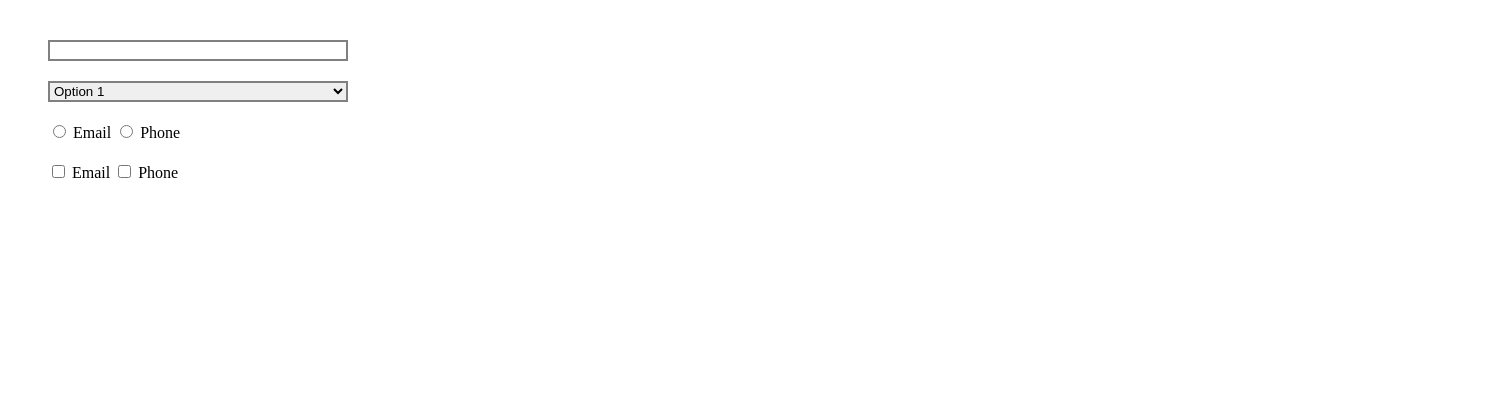
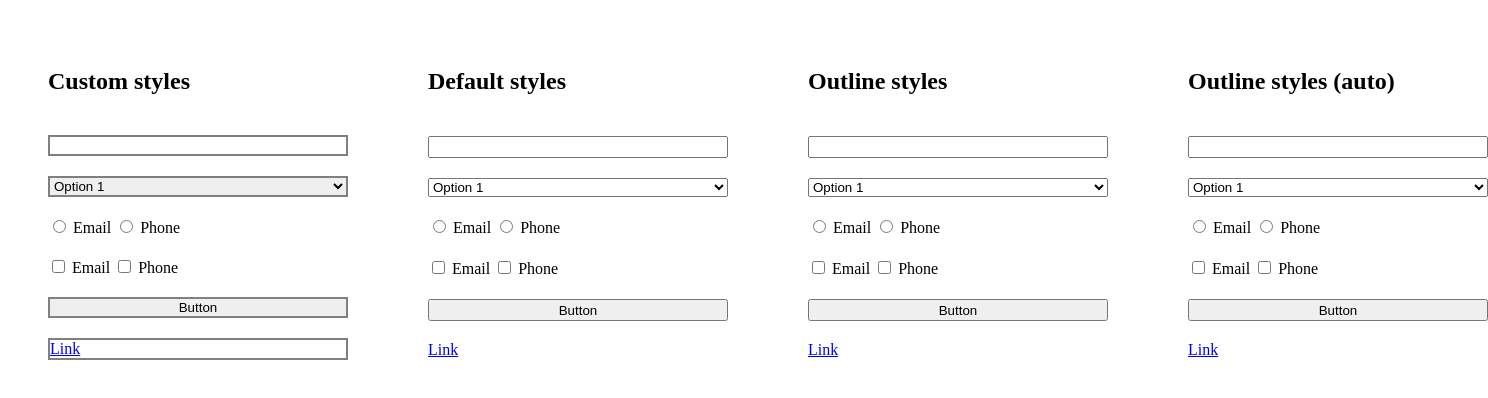
Before and after one commit to AlexanderShushunov/custom-controls-state, a plain HTML site: page index.html in a window 1280 px wide. Shown: the whole page, 1488 px wide, since content can reach past the window. Drawn offline with Linux system fonts and the light colour scheme.

Commit message:
Add cases with default style and styled outline

```diff
--- a/index.html
+++ b/index.html
@@ -3,51 +3,67 @@
 <head>
   <meta http-equiv="Content-Type" content="text/html; charset=utf-8">
   <style>
-    .wrapper {
+    .columns {
+      display: flex;
+    }
+
+    .case-wrapper {
       margin: 40px;
       display: grid;
       grid-template-columns: 300px;
       grid-row-gap: 20px;
     }
 
-    .indicate-state {
+    .custom-state {
       border: 2px solid gray;
       outline: none;
     }
 
-    .indicate-state:focus {
+    .custom-state:focus {
       box-shadow: 0 0 0 4px aqua;
     }
 
-    .indicate-state:hover {
+    .custom-state:hover {
       background-color: lightgoldenrodyellow;
     }
 
-    .indicate-state:active {
+    .custom-state:active {
       border-color: red;
     }
 
-    .indicate-state-checkable {
+    .custom-state-checkable {
       outline: none;
     }
 
-    .indicate-state-checkable:focus {
+    .custom-state-checkable:focus {
       box-shadow: 0 0 0 4px aqua;
     }
 
-    .indicate-state-checkable:hover {
+    .custom-state-checkable:hover {
       height: 20px;
       width: 20px;
     }
 
-    .indicate-state-checkable:active {
+    .custom-state-checkable:active {
       transform: scaleX(0.5);
+    }
+
+    .custom-outline:focus {
+      outline: 2px blue solid;
+      outline-offset: 2px;
+    }
+
+    .custom-outline--auto:focus {
+      outline: 2px blue auto;
+      outline-offset: 4px;
     }
   </style>
 </head>
-<div class="wrapper">
-  <input class="indicate-state">
-  <select class="indicate-state">
+<div class="columns">
+  <div class="case-wrapper">
+    <h2>Custom styles</h2>
+    <input class="custom-state">
+    <select class="custom-state">
       <option>Option 1</option>
       <option>Option 2</option>
       <option>Option 3</option>
@@ -55,23 +71,125 @@
     </select>
     <div>
       <label>
-      <input class="indicate-state-checkable" type="radio" name="contact">
+        <input class="custom-state-checkable" type="radio" name="contact">
         Email
       </label>
       <label>
-      <input class="indicate-state-checkable" type="radio" name="contact">
+        <input class="custom-state-checkable" type="radio" name="contact">
         Phone
       </label>
     </div>
     <div>
       <label>
-      <input class="indicate-state-checkable" type="checkbox">
+        <input class="custom-state-checkable" type="checkbox">
         Email
       </label>
       <label>
-      <input class="indicate-state-checkable" type="checkbox">
+        <input class="custom-state-checkable" type="checkbox">
         Phone
       </label>
     </div>
+    <button class="custom-state">Button</button>
+    <a href="javascript:void(0)" class="custom-state">Link</a>
+  </div>
+
+  <div class="case-wrapper">
+    <h2>Default styles</h2>
+    <input>
+    <select>
+      <option>Option 1</option>
+      <option>Option 2</option>
+      <option>Option 3</option>
+      <option>Option 4</option>
+    </select>
+    <div>
+      <label>
+        <input type="radio" name="contact">
+        Email
+      </label>
+      <label>
+        <input type="radio" name="contact">
+        Phone
+      </label>
+    </div>
+    <div>
+      <label>
+        <input type="checkbox">
+        Email
+      </label>
+      <label>
+        <input type="checkbox">
+        Phone
+      </label>
+    </div>
+    <button>Button</button>
+    <a href="javascript:void(0)">Link</a>
+  </div>
+
+  <div class="case-wrapper">
+    <h2>Outline styles</h2>
+    <input class="custom-outline">
+    <select class="custom-outline">
+      <option>Option 1</option>
+      <option>Option 2</option>
+      <option>Option 3</option>
+      <option>Option 4</option>
+    </select>
+    <div>
+      <label>
+        <input type="radio" name="contact" class="custom-outline">
+        Email
+      </label>
+      <label>
+        <input type="radio" name="contact" class="custom-outline">
+        Phone
+      </label>
+    </div>
+    <div>
+      <label>
+        <input type="checkbox" class="custom-outline">
+        Email
+      </label>
+      <label>
+        <input type="checkbox" class="custom-outline">
+        Phone
+      </label>
+    </div>
+    <button class="custom-outline">Button</button>
+    <a href="javascript:void(0)" class="custom-outline">Link</a>
+  </div>
+
+  <div class="case-wrapper">
+    <h2>Outline styles (auto)</h2>
+    <input class="custom-outline--auto">
+    <select class="custom-outline--auto">
+      <option>Option 1</option>
+      <option>Option 2</option>
+      <option>Option 3</option>
+      <option>Option 4</option>
+    </select>
+    <div>
+      <label>
+        <input type="radio" name="contact" class="custom-outline--auto">
+        Email
+      </label>
+      <label>
+        <input type="radio" name="contact" class="custom-outline--auto">
+        Phone
+      </label>
+    </div>
+    <div>
+      <label>
+        <input type="checkbox" class="custom-outline--auto">
+        Email
+      </label>
+      <label>
+        <input type="checkbox" class="custom-outline--auto">
+        Phone
+      </label>
+    </div>
+    <button class="custom-outline--auto">Button</button>
+    <a href="javascript:void(0)" class="custom-outline--auto">Link</a>
+  </div>
 </div>
 </html>
```
Lines whose indentation alone changed are shown as unchanged.
